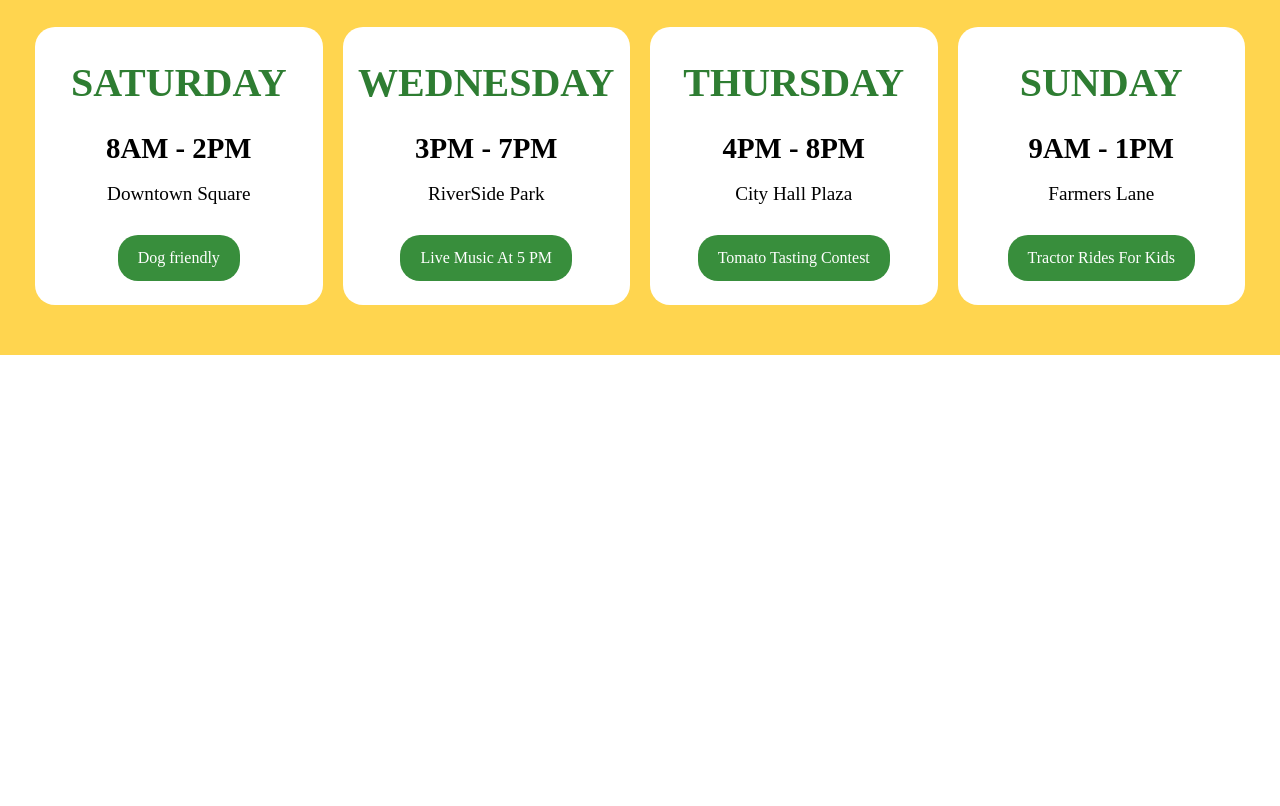
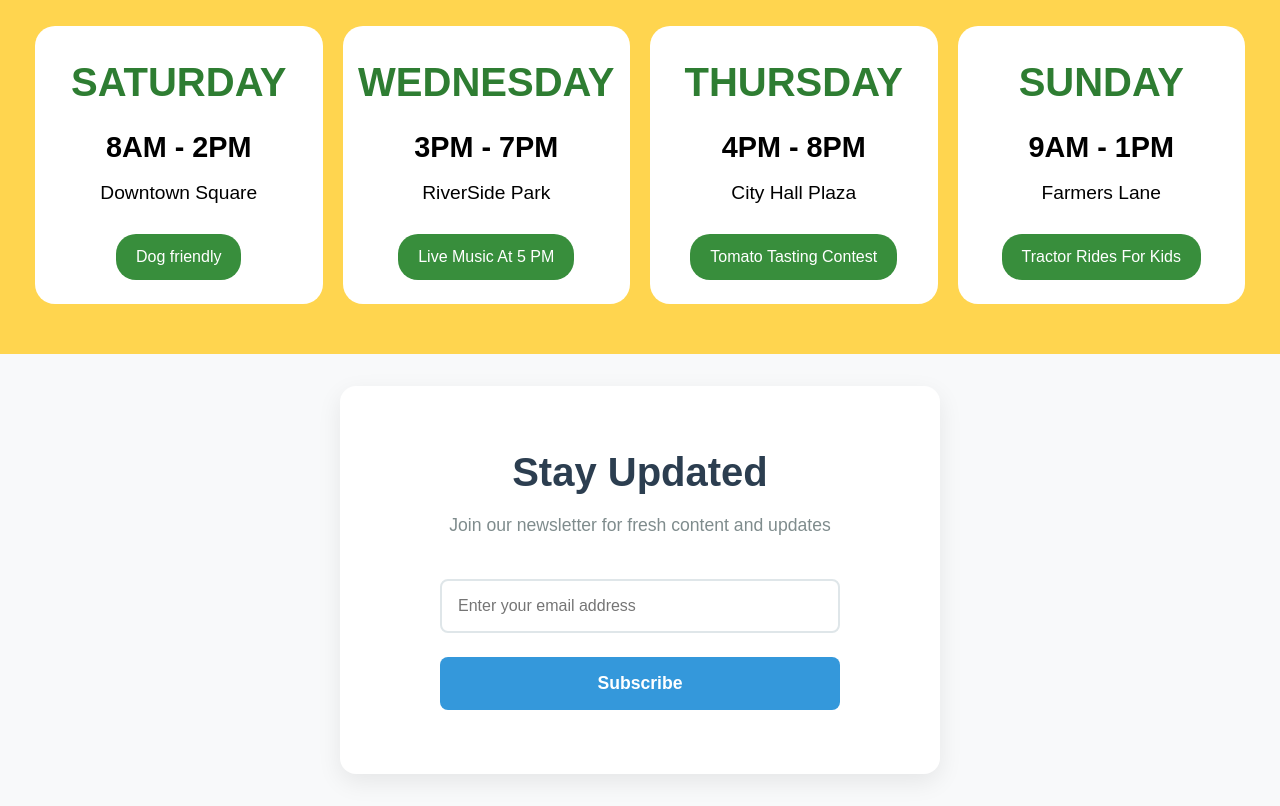
Before and after one commit to SaqiiCoditz/Farmers-Marketing, a plain HTML site: page index.html in a window 1280 px wide. Shown: the part 2239-3045 px from the top of the page. Before the commit the page ends 2594 px from the top, so only its background shows below. Drawn offline with nearby package versions, Linux system fonts and the light colour scheme.

Commit message:
Add subscribe Section

```diff
--- a/index.html
+++ b/index.html
@@ -165,6 +165,34 @@
           </div>
         </div>
       </div>
+
+      <!--Subscribe section-->
+<div class="subscribe-container">
+  <div class="subscribe">
+    <div class="sub-content">
+      <div class="sub-title">
+        <h2>Stay Updated</h2>
+        <p class="sub-description">Join our newsletter for fresh content and updates</p>
+      </div>
+      <form class="sub-form" action="#" method="post">
+        <div class="form-group">
+          <label for="email" class="sr-only">Email Address</label>
+          <input
+            type="email"
+            id="email"
+            name="email"
+            placeholder="Enter your email address"
+            required
+            aria-required="true"
+          >
+        </div>
+        <button type="submit" class="submit-btn">
+          Subscribe
+        </button>
+      </form>
+    </div>
+  </div>
+</div>
     </main>
     <script src="script.js"></script>
   </body>
--- a/style.css
+++ b/style.css
@@ -64,7 +64,7 @@ nav {
   color: #fff8e1;
   font-weight: 500;
 }
-/* Mobile styles */
+
 @media (max-width: 768px) {
   .hamburger {
     display: block;
@@ -113,7 +113,7 @@ nav {
 
 .hero {
   height: calc(100vh - 62px);
-  min-height: 500px; /* Minimum height for smaller screens */
+  min-height: 500px;
   position: relative;
   color: #fff8e1;
   background: url(assets/Hero.jpeg) no-repeat center center;
@@ -122,7 +122,7 @@ nav {
   align-items: center;
   justify-content: center;
   text-align: center;
-  margin-top: 62px; /* Push below fixed navbar */
+  margin-top: 62px;
 }
 
 .overlay {
@@ -179,7 +179,7 @@ nav {
   box-shadow: 0 6px 8px rgba(0, 0, 0, 0.15);
 }
 
-/* Responsive adjustments */
+
 @media (max-width: 768px) {
   .hero {
     height: calc(100vh - 62px);
@@ -250,7 +250,7 @@ nav {
   line-height: 1.6;
 }
 
-/* Responsive Adjustments */
+
 @media (max-width: 768px) {
   .benefits-container {
     flex-direction: column;
@@ -262,10 +262,8 @@ nav {
   }
 }
 
-
-/* ===== Farmers Spotlight Section ===== */
 .spotlight {
-  background-color: #FFF8E1;
+  background-color: #fff8e1;
   padding: 4rem 1rem;
   text-align: center;
   display: flex;
@@ -275,20 +273,20 @@ nav {
 }
 
 .spot-title {
-  font-family: 'Playfair Display', serif;
+  font-family: "Playfair Display", serif;
   color: #263238;
   font-size: clamp(1.8rem, 4vw, 2.5rem);
   margin-bottom: 1rem;
 }
 
 .spot-icon {
-  color: #4CAF50;
+  color: #4caf50;
   font-size: 2.5rem;
   margin-bottom: 2rem;
   display: inline-block;
 }
 
-/* Card Grid Container */
+
 .spot-card-container {
   display: grid;
   gap: 24px;
@@ -297,42 +295,42 @@ nav {
   margin: 0 auto;
 }
 
-/* Individual Farmer Card */
+
 .spot-card {
   background: white;
   border-radius: 12px;
   padding: 20px;
   height: 100%;
-  box-shadow: 0 4px 8px rgba(0,0,0,0.1);
+  box-shadow: 0 4px 8px rgba(0, 0, 0, 0.1);
   transition: transform 0.3s ease;
 }
 
 .spot-card:hover {
   transform: translateY(-5px);
-  box-shadow: 0 6px 12px rgba(0,0,0,0.15);
+  box-shadow: 0 6px 12px rgba(0, 0, 0, 0.15);
 }
 
-/* Card Content */
+
 .spotimg {
   border-radius: 30px;
   width: 100%;
   max-width: 300px;
   object-fit: cover;
-  border: 3px solid #FFD54F;
+  border: 3px solid #ffd54f;
   margin: 0 auto 1rem;
   display: block;
 }
 
 .spot-farm-name {
-  font-family: 'Playfair Display', serif;
-  color: #4CAF50;
+  font-family: "Playfair Display", serif;
+  color: #4caf50;
   font-size: 1.5rem;
   margin: 0.5rem 0;
 }
 
 .spot-tagline {
-  font-family: 'Open Sans', sans-serif;
-  color: #5D4037;
+  font-family: "Open Sans", sans-serif;
+  color: #5d4037;
   font-style: italic;
   margin-bottom: 1rem;
 }
@@ -349,13 +347,13 @@ nav {
 .pro-list span {
   display: inline-block;
   padding: 0.3rem 0.8rem;
-  background: #FFF8E1;
+  background: #fff8e1;
   border-radius: 20px;
   font-size: 0.9rem;
   display: flex;
   align-items: center;
-  color: #5D4037;
-  font-family: 'Open Sans', sans-serif;
+  color: #5d4037;
+  font-family: "Open Sans", sans-serif;
 }
 
 .spot-button {
@@ -365,22 +363,21 @@ nav {
 
 .spot-button a {
   display: inline-block;
-  background: #4CAF50;
+  background: #4caf50;
   color: white;
   padding: 0.6rem 1.5rem;
   border-radius: 30px;
   text-decoration: none;
-  font-family: 'Open Sans', sans-serif;
+  font-family: "Open Sans", sans-serif;
   font-weight: 600;
   transition: background 0.3s ease;
 }
 
 .spot-button a:hover {
-  background: #388E3C;
+  background: #388e3c;
 }
 
-/* Responsive Adjustments */
-/* 4 columns on desktop (≥1200px) */
+
 @media (min-width: 1200px) {
   .spot-card-container {
     grid-template-columns: repeat(4, 1fr);
@@ -389,14 +386,14 @@ nav {
   }
 }
 
-/* 2 columns on tablet (768px-1199px) */
+
 @media (min-width: 768px) and (max-width: 1199px) {
   .spot-card-container {
     grid-template-columns: repeat(2, 1fr);
   }
 }
 
-/* 1 column on mobile (<768px) */
+
 @media (max-width: 767px) {
   .spot-card-container {
     grid-template-columns: 1fr;
@@ -406,8 +403,8 @@ nav {
 }
 
 .weekly-schedule {
-  background: #FFD54F;
-  color: #2E7D32; /* Better contrast */
+  background: #ffd54f;
+  color: #2e7d32;
   text-align: center;
   padding: 50px 20px;
   display: flex;
@@ -418,19 +415,19 @@ nav {
 
 .sc-title {
   margin-bottom: 30px;
-  font-size: clamp(1.5rem, 4vw, 2rem); /* Responsive font */
+  font-size: clamp(1.5rem, 4vw, 2rem);
 }
 
 .sc-title h1 {
   margin: 0;
-  color: #2E7D32; /* Dark green for better contrast */
-  text-shadow: none; /* Removed for accessibility */
+  color: #2e7d32;
+  text-shadow: none;
 }
 
 .weekly-sc-icon {
   margin-top: 30px;
   font-size: 50px;
-  color: #4CAF50;
+  color: #4caf50;
 }
 
 .weekly-sc-container {
@@ -464,7 +461,7 @@ nav {
   font-size: clamp(1.8rem, 4vw, 2.5rem);
   text-transform: uppercase;
   margin: 0 0 10px 0;
-  color: #2E7D32;
+  color: #2e7d32;
 }
 
 .weekly-sc-card .time {
@@ -480,7 +477,7 @@ nav {
 
 .weekly-sc-card .feature {
   padding: 10px 20px;
-  background: #388E3C;
+  background: #388e3c;
   width: fit-content;
   margin-top: 10px;
   font-size: clamp(0.8rem, 2vw, 1rem);
@@ -490,10 +487,9 @@ nav {
 }
 
 .weekly-sc-card .feature:hover {
-  background: #4CAF50;
+  background: #4caf50;
 }
 
-/* Mobile responsiveness */
 @media (max-width: 600px) {
   .weekly-schedule {
     padding: 30px 10px;
@@ -510,3 +506,117 @@ nav {
     margin: 0 auto;
   }
 }
+
+
+* {
+  box-sizing: border-box;
+  margin: 0;
+  padding: 0;
+}
+
+body {
+  font-family: 'Arial', sans-serif;
+  min-height: 100vh;
+}
+
+.subscribe-container {
+  display: flex;
+  justify-content: center;
+  align-items: center;
+  padding: 2rem;
+  background-color: #f8f9fa;
+}
+
+.subscribe {
+  width: 100%;
+  max-width: 600px;
+  text-align: center;
+  padding: 4rem 2rem;
+  background: white;
+  border-radius: 16px;
+  box-shadow: 0 8px 24px rgba(0, 0, 0, 0.08);
+}
+
+.sub-title h2 {
+  color: #2c3e50;
+  font-size: clamp(2rem, 4vw, 2.5rem);
+  margin-bottom: 1rem;
+  font-weight: 700;
+}
+
+.sub-description {
+  color: #7f8c8d;
+  font-size: 1.1rem;
+  margin-bottom: 2.5rem;
+  line-height: 1.6;
+}
+
+.sub-form {
+  max-width: 400px;
+  margin: 0 auto;
+}
+
+input[type="email"] {
+  width: 100%;
+  padding: 1rem;
+  margin-bottom: 1.5rem;
+  border: 2px solid #dfe6e9;
+  border-radius: 8px;
+  font-size: 1rem;
+  transition: all 0.3s ease;
+}
+
+input[type="email"]:focus {
+  outline: none;
+  border-color: #3498db;
+  box-shadow: 0 0 0 4px rgba(52, 152, 219, 0.2);
+}
+
+.submit-btn {
+  background-color: #3498db;
+  color: white;
+  border: none;
+  padding: 1rem 2rem;
+  font-size: 1.1rem;
+  border-radius: 8px;
+  cursor: pointer;
+  transition: all 0.3s ease;
+  width: 100%;
+  font-weight: 600;
+}
+
+.submit-btn:hover {
+  background-color: #2980b9;
+  transform: translateY(-2px);
+  box-shadow: 0 4px 12px rgba(41, 128, 185, 0.3);
+}
+
+.submit-btn:active {
+  transform: translateY(0);
+}
+
+@media (max-width: 768px) {
+  .subscribe {
+    padding: 3rem 1.5rem;
+  }
+
+  input[type="email"] {
+    padding: 0.9rem;
+  }
+
+  .submit-btn {
+    padding: 0.9rem;
+  }
+}
+
+.sr-only {
+  position: absolute;
+  width: 1px;
+  height: 1px;
+  padding: 0;
+  margin: -1px;
+  overflow: hidden;
+  clip: rect(0, 0, 0, 0);
+  white-space: nowrap;
+  border: 0;
+}
```
Also changed, not shown: assets/Subcribe Bg.jpeg (added).
